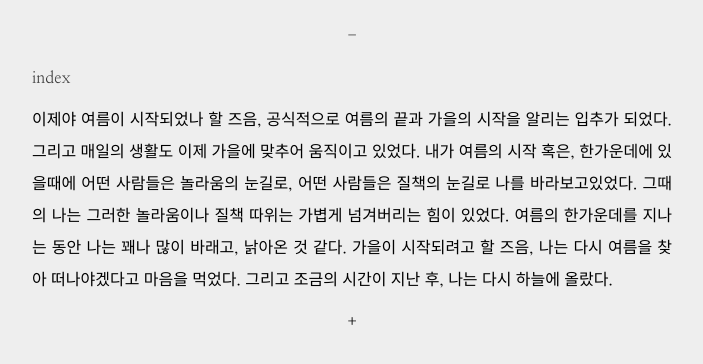
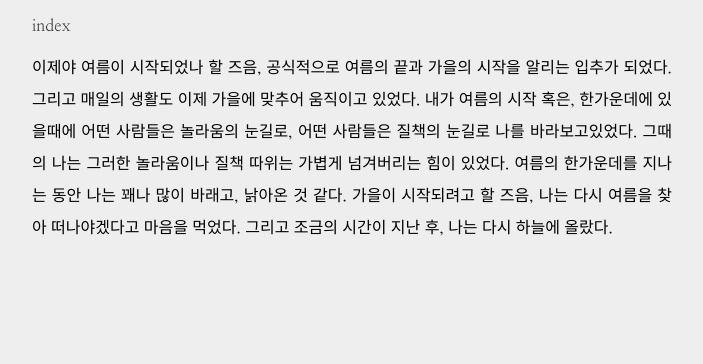
Before and after one commit to hellotarkim/hellotarkim.github.io, a Jekyll site: the page built from index.html, in a window 1280 px wide. Shown: the top 364 px of the page, without its empty margins (288-991 px from the left). Built offline with Jekyll 4.4.1, drawn with Linux system fonts in a browser that asks for light colours; the list of posts is cut into pages by our own code.

Commit message:
Update default.html

```diff
--- a/_layouts/default.html
+++ b/_layouts/default.html
@@ -28,31 +28,15 @@
 
 
 
-          <div class="pagination">
-            {% if paginator.previous_page %}
-              <a class="pagination-item newer" href="{{ paginator.previous_page_path | prepend: site.baseurl }}">+</a>
-            {% else %}
-              <span class="pagination-item newer">-</span>
-            {% endif %}
-          </div>
-
-          <div class="postsbox">
-            <div class="posts">
-
               {{ content }}
 
-            </div>
-          </div>
 
-          <div class="pagination">
-            {% if paginator.next_page %}
-              <a class="pagination-item older" href="{{ paginator.next_page_path | prepend: site.baseurl }}">+</a>
-            {% else %}
-              <span class="pagination-item older">-</span>
-            {% endif %}
-          </div>
 
-          <script>
+        </section>
+      </div>
+    </div>
+
+              <script>
             $('a.older').click(function(e) {
               e.preventDefault();
               var $el = $(this);
@@ -90,12 +74,6 @@
             });
           </script>
 
-
-
-        </section>
-      </div>
-    </div>
-
     <!-- FOOTER  -->
     <div id="footer_wrap" class="outer">
       <footer class="inner">
```
